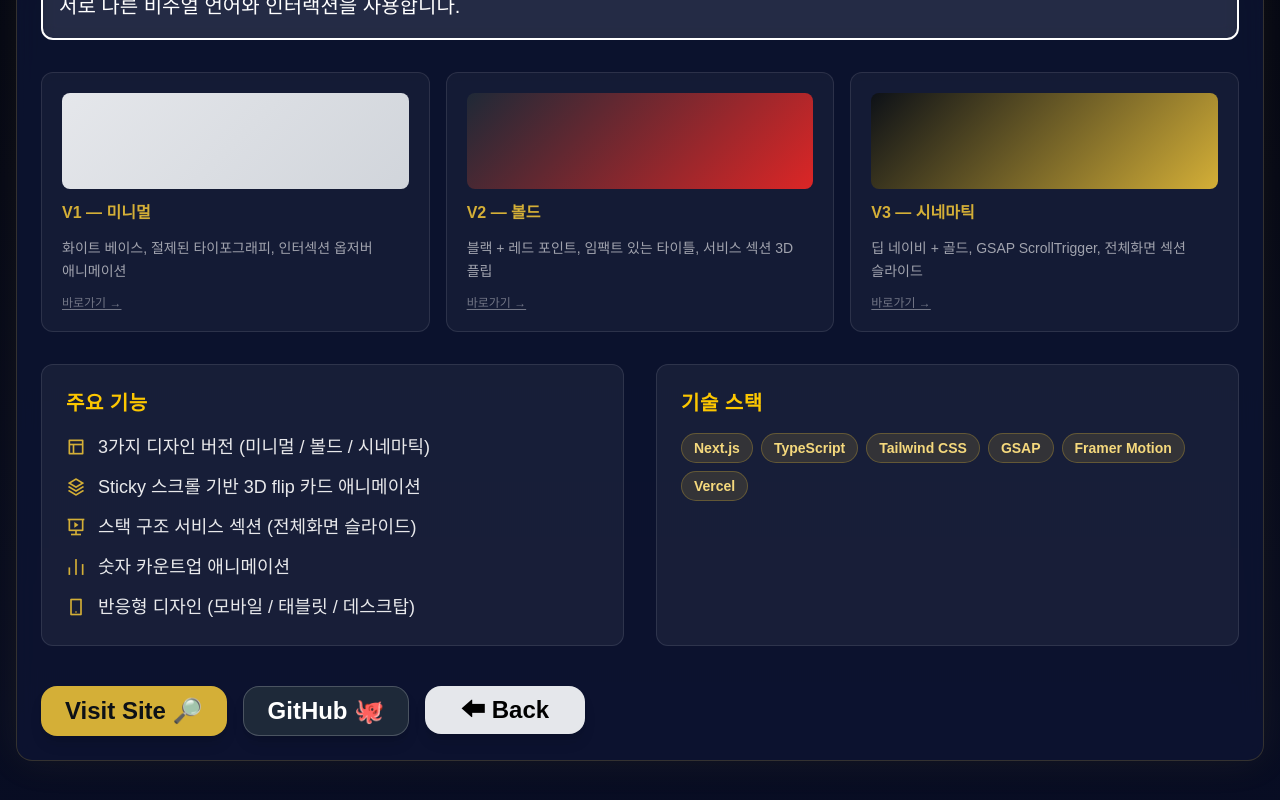
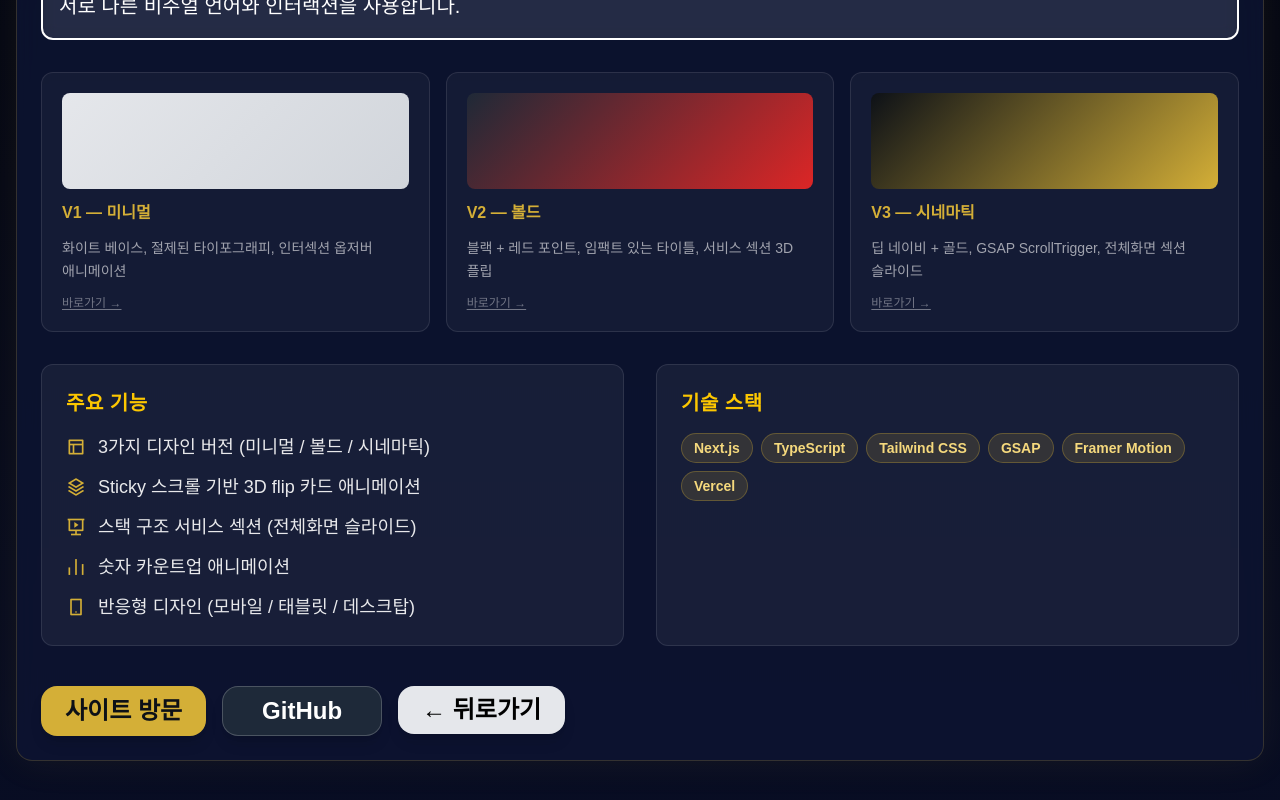
Before and after one commit to ShinYeoJin/shin-yeojin-portfolio, a Next.js app: page /projects/blum in a window 1280 px wide. Shown: the part 258-1058 px from the top of the page. Built offline with nearby package versions, Linux system fonts and the light colour scheme.

Commit message:
content: jline·Blum 프로젝트 페이지 버튼 텍스트 한글 통일

```diff
--- a/app/projects/blum/page.jsx
+++ b/app/projects/blum/page.jsx
@@ -143,7 +143,7 @@ export default function BlumPage() {
             style={{ background: '#D4AF37', color: '#0D1117' }}
             whileHover={{ scale: 1.1 }}
           >
-            Visit Site 🔎
+            사이트 방문
           </motion.a>
 
           <motion.a
@@ -153,7 +153,7 @@ export default function BlumPage() {
             className="flex justify-center items-center gap-2 bg-gray-800 text-white px-6 py-2 rounded-2xl text-2xl font-bold hover:bg-gray-600 transition-all duration-300 shadow-lg min-w-[160px] border border-white/20"
             whileHover={{ scale: 1.1 }}
           >
-            GitHub 🐙
+            GitHub
           </motion.a>
 
           <motion.div whileHover={{ scale: 1.1 }} transition={{ type: 'spring', stiffness: 120 }}>
@@ -161,7 +161,7 @@ export default function BlumPage() {
               href="/?noAnim=true#section2"
               className="flex justify-center items-center bg-gray-200 text-black px-6 py-2 rounded-2xl text-2xl font-bold hover:bg-yellow-400 hover:text-white transition-all duration-300 shadow-lg min-w-[160px]"
             >
-              ⬅ Back
+              ← 뒤로가기
             </Link>
           </motion.div>
         </div>
--- a/app/projects/jline/page.jsx
+++ b/app/projects/jline/page.jsx
@@ -145,7 +145,7 @@ export default function JLinePage() {
             className="flex justify-center items-center bg-white text-black px-6 py-2 rounded-2xl text-2xl font-bold hover:bg-gradient-to-r hover:from-pink-400 hover:to-violet-500 hover:text-white transition-all duration-300 shadow-lg min-w-[160px]"
             whileHover={{ scale: 1.1 }}
           >
-            Visit Site 🔎
+            사이트 방문
           </motion.a>
 
           <motion.a
@@ -155,7 +155,7 @@ export default function JLinePage() {
             className="flex justify-center items-center gap-2 bg-gray-800 text-white px-6 py-2 rounded-2xl text-2xl font-bold hover:bg-gray-600 transition-all duration-300 shadow-lg min-w-[160px] border border-white/20"
             whileHover={{ scale: 1.1 }}
           >
-            GitHub 🐙
+            GitHub
           </motion.a>
 
           <motion.div
@@ -166,7 +166,7 @@ export default function JLinePage() {
               href="/?noAnim=true#section2"
               className="flex justify-center items-center bg-gray-200 text-black px-6 py-2 rounded-2xl text-2xl font-bold hover:bg-yellow-400 hover:text-white transition-all duration-300 shadow-lg min-w-[160px]"
             >
-              ⬅ Back
+              ← 뒤로가기
             </Link>
           </motion.div>
         </div>
```
